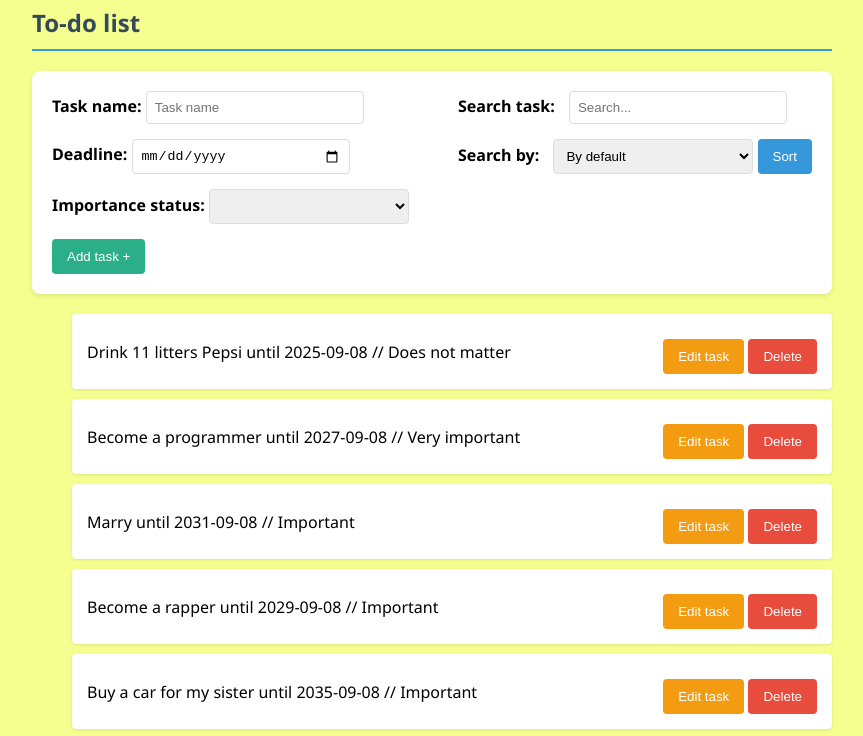
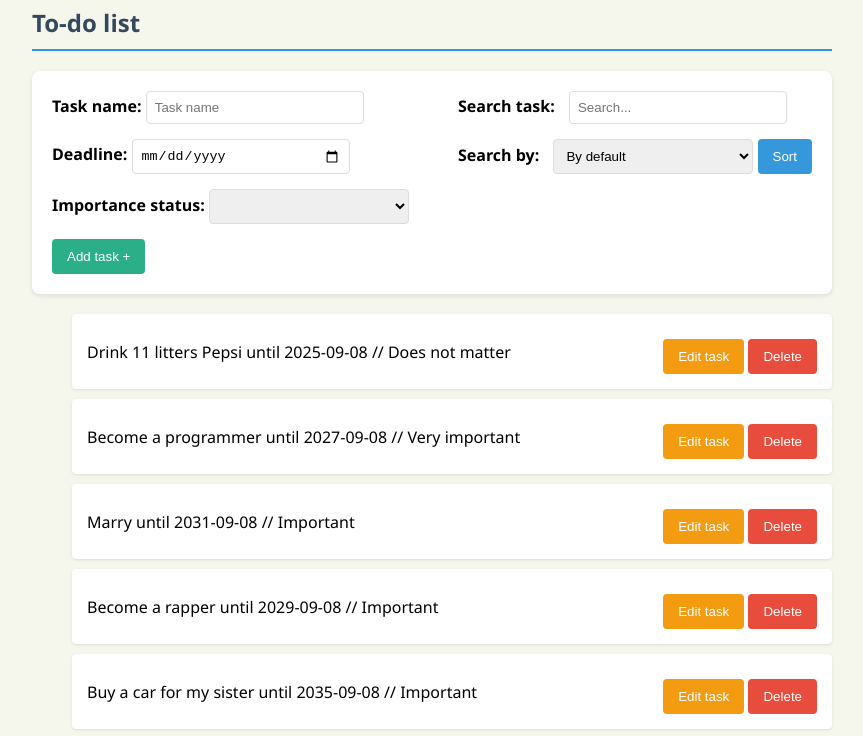
Before and after one commit to Tutovichok/simple-crud, a plain HTML site: page index.html in a window 1280 px wide. Shown: the part 100-836 px from the top of the page, without its empty margins (208-1071 px from the left). Drawn offline with Linux system fonts and the light colour scheme.

Commit message:
Изменил цвета в CSS

```diff
--- a/styles/crud.css
+++ b/styles/crud.css
@@ -3,9 +3,8 @@ body {
     max-width: 800px;
     margin: 0 auto;
     padding: 20px;
-    background-color: #f4ff90;
+    background-color: #f5f6ec;
 }
-/* f5f5f5 */
 
 h1 {
     text-align: center;
```
